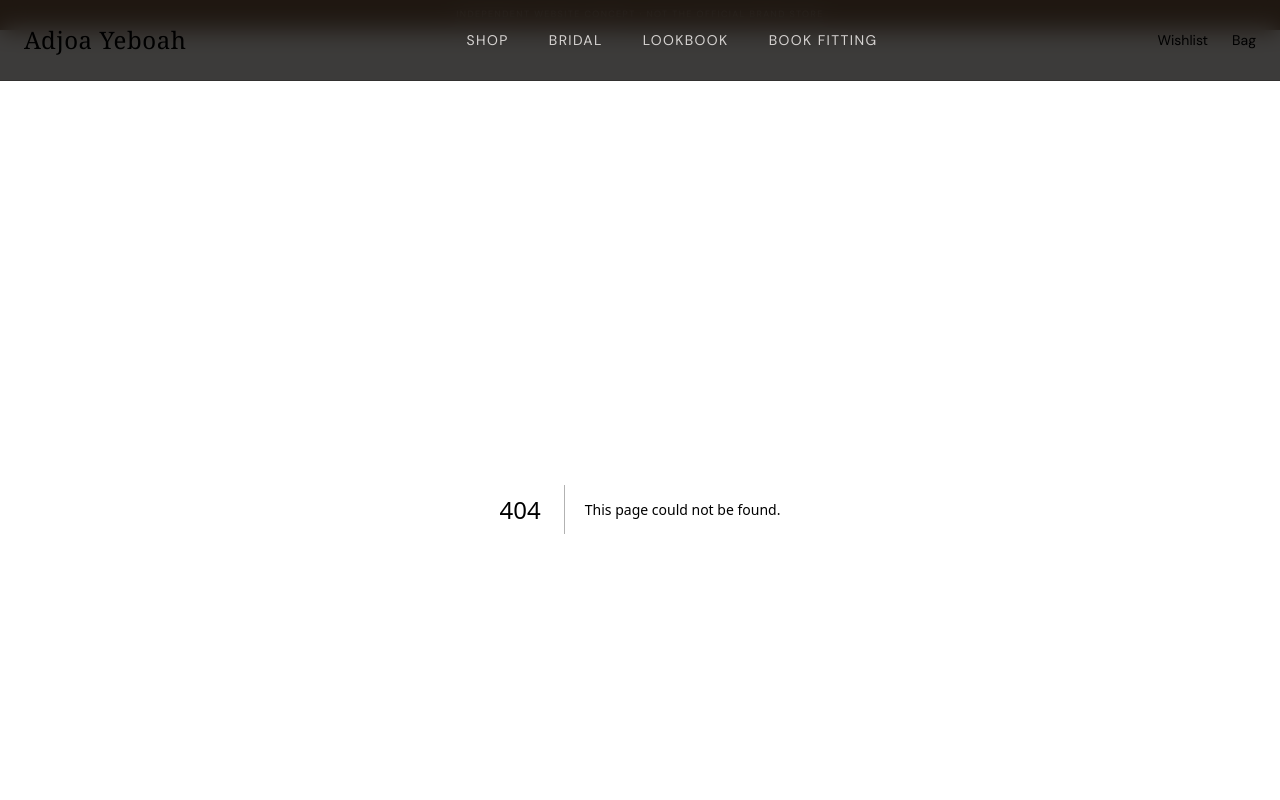
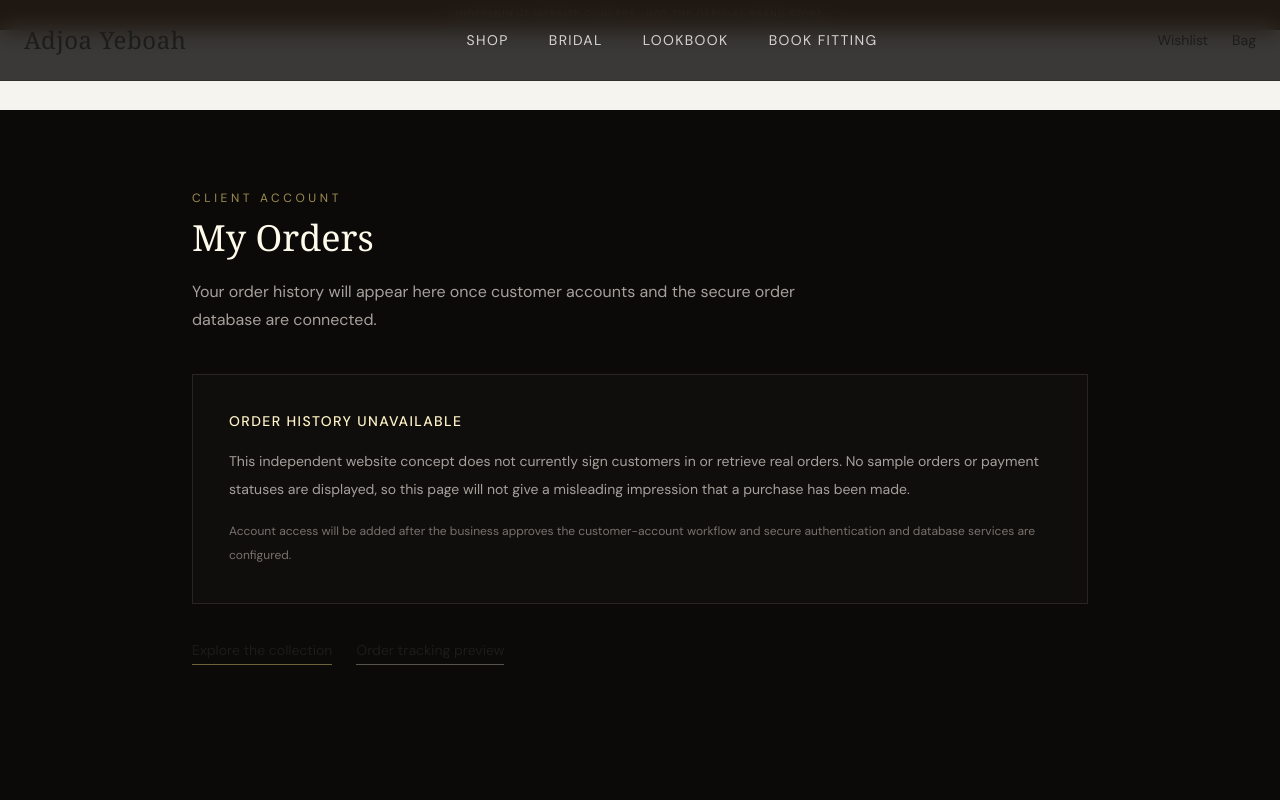
Before and after one commit to Kaylee7-ai/Adjoa-Yeboah-Clothing-Concept, a Next.js app: page /my-orders in a window 1280 px wide. Before the commit this address had no page. Shown: the top 800 px of the page. Built offline with nearby package versions, Linux system fonts and the light colour scheme.

Commit message:
Add customer order history page preview

```diff
--- /dev/null
+++ b/src/app/my-orders/page.tsx
@@ -0,0 +1,55 @@
+import Link from "next/link";
+
+export default function MyOrdersPage() {
+  return (
+    <main className="min-h-screen bg-[#0c0a09] px-6 py-20">
+      <div className="mx-auto max-w-4xl">
+        <p className="mb-3 text-xs uppercase tracking-[0.3em] text-amber-200/60">
+          Client account
+        </p>
+        <h1 className="mb-5 font-serif text-3xl text-amber-50 md:text-4xl">
+          My Orders
+        </h1>
+        <p className="mb-10 max-w-2xl leading-7 text-stone-400">
+          Your order history will appear here once customer accounts and the
+          secure order database are connected.
+        </p>
+
+        <section
+          aria-labelledby="orders-status"
+          className="border border-stone-800 bg-stone-900/30 p-7 sm:p-9"
+        >
+          <h2 id="orders-status" className="text-sm font-medium uppercase tracking-widest text-amber-100">
+            Order history unavailable
+          </h2>
+          <p className="mt-4 text-sm leading-7 text-stone-400">
+            This independent website concept does not currently sign customers
+            in or retrieve real orders. No sample orders or payment statuses
+            are displayed, so this page will not give a misleading impression
+            that a purchase has been made.
+          </p>
+          <p className="mt-4 text-xs leading-6 text-stone-500">
+            Account access will be added after the business approves the
+            customer-account workflow and secure authentication and database
+            services are configured.
+          </p>
+        </section>
+
+        <div className="mt-9 flex flex-wrap gap-6">
+          <Link
+            href="/shop"
+            className="border-b border-amber-200/40 pb-1 text-sm text-amber-100 transition hover:border-amber-200"
+          >
+            Explore the collection
+          </Link>
+          <Link
+            href="/track-order"
+            className="border-b border-stone-600 pb-1 text-sm text-stone-300 transition hover:border-amber-200 hover:text-amber-100"
+          >
+            Order tracking preview
+          </Link>
+        </div>
+      </div>
+    </main>
+  );
+}
```
